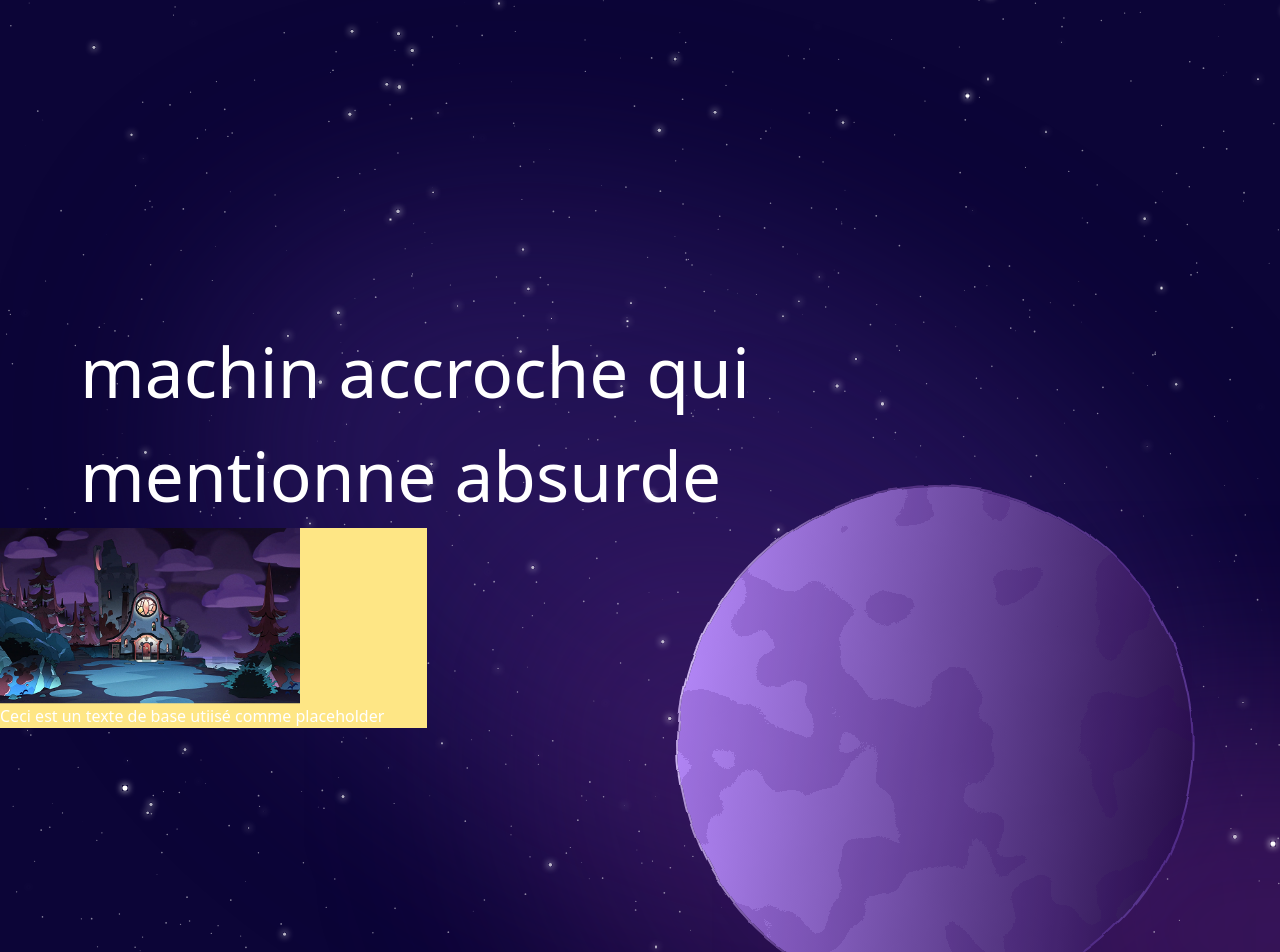
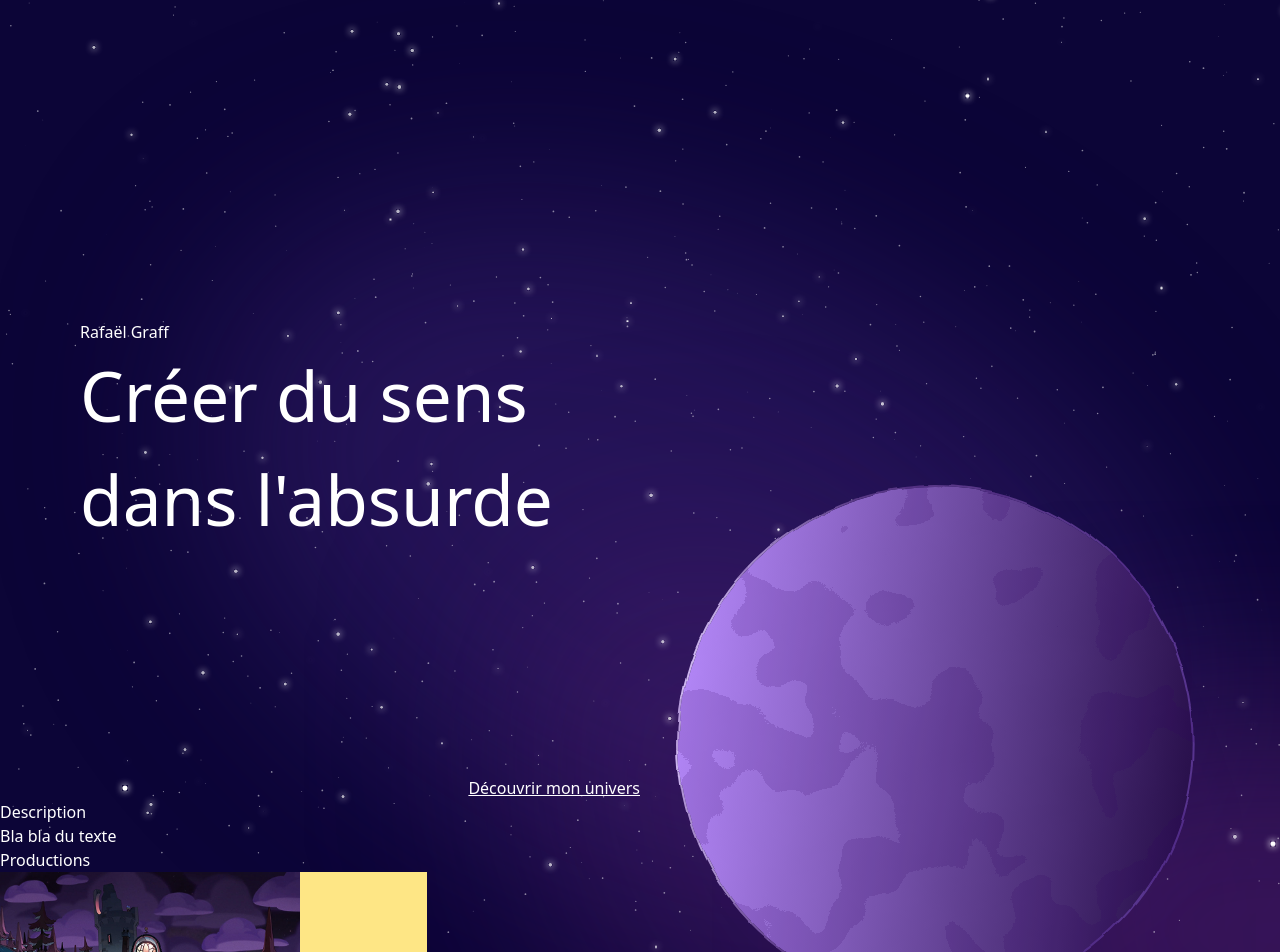
Before and after one commit to GraffAir/absurd.fr, a Next.js app: page /portfolio in a window 1280 px wide. Shown: the top 952 px of the page. Built offline with nearby package versions, Linux system fonts and the light colour scheme.

Commit message:
feat: Page d'accueil plus épurée

```diff
--- a/src/app/portfolio/page.js
+++ b/src/app/portfolio/page.js
@@ -5,6 +5,7 @@ import StarCanvas from "../../components/star.js";
 import ProjectCanvas from "@/components/portfolio/projectCanvas";
 import Planet1 from '@/components/background/Planet1.svg';
 import Nebulae2 from '@/components/background/Nebulae2.svg'
+import Link from "next/link";
 
 export default function Page() {
 
@@ -16,10 +17,24 @@ export default function Page() {
                 <Nebulae2 className={styles.nebuleuse}/>
             </div>
 
-            <h1 className={styles.titre}>machin accroche qui<br/> mentionne absurde</h1>
-            <ProjectCanvas />
+            <section className={styles.fullSection}>
+                <div className={styles.titre}>
+                    <p>Rafaël Graff</p>
+                    <h1>Créer du sens<br/> dans l&apos;absurde</h1>
+                </div>
 
+                <Link href="#description" className={styles.startButton}>Découvrir mon univers</Link>
+            </section>
+            <section id="description">
+                <h2>Description</h2>
+                <p>Bla bla du texte</p>
+            </section>
+            <section id= "productions">
+                <h2>Productions</h2>
+                <ProjectCanvas/>
+            </section>
+            <Link href="https://absurd.fr">Découvrir mon univers</Link>
 
         </main>
-    )
+    );
 }
--- a/src/app/portfolio/portfolio.module.css
+++ b/src/app/portfolio/portfolio.module.css
@@ -27,6 +27,13 @@
     z-index:2;
 }
 
+.startButton {
+    position: absolute;
+    bottom:0;
+    right:50%;
+    color:white;
+}
+
 .nebuleuse {
     position:absolute;
     z-index:-1;
```
